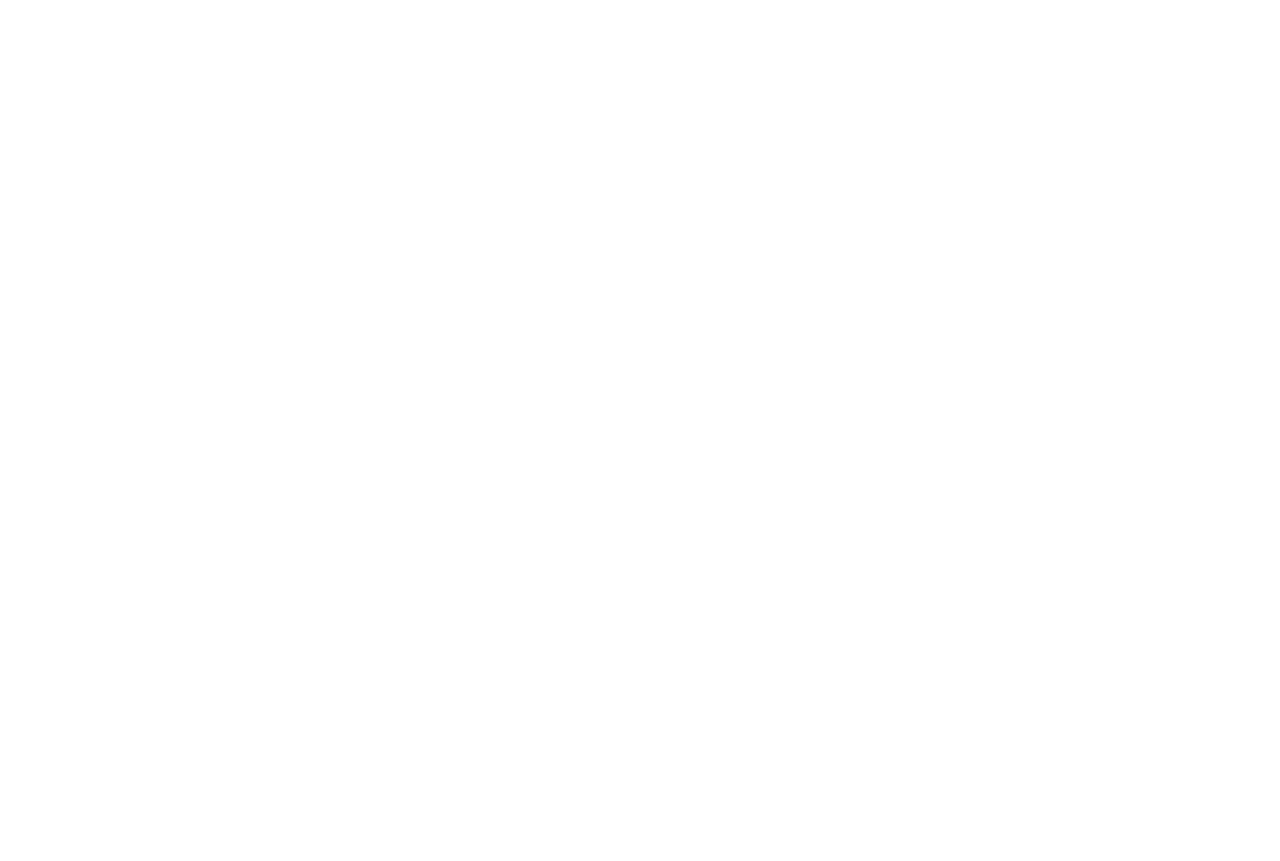
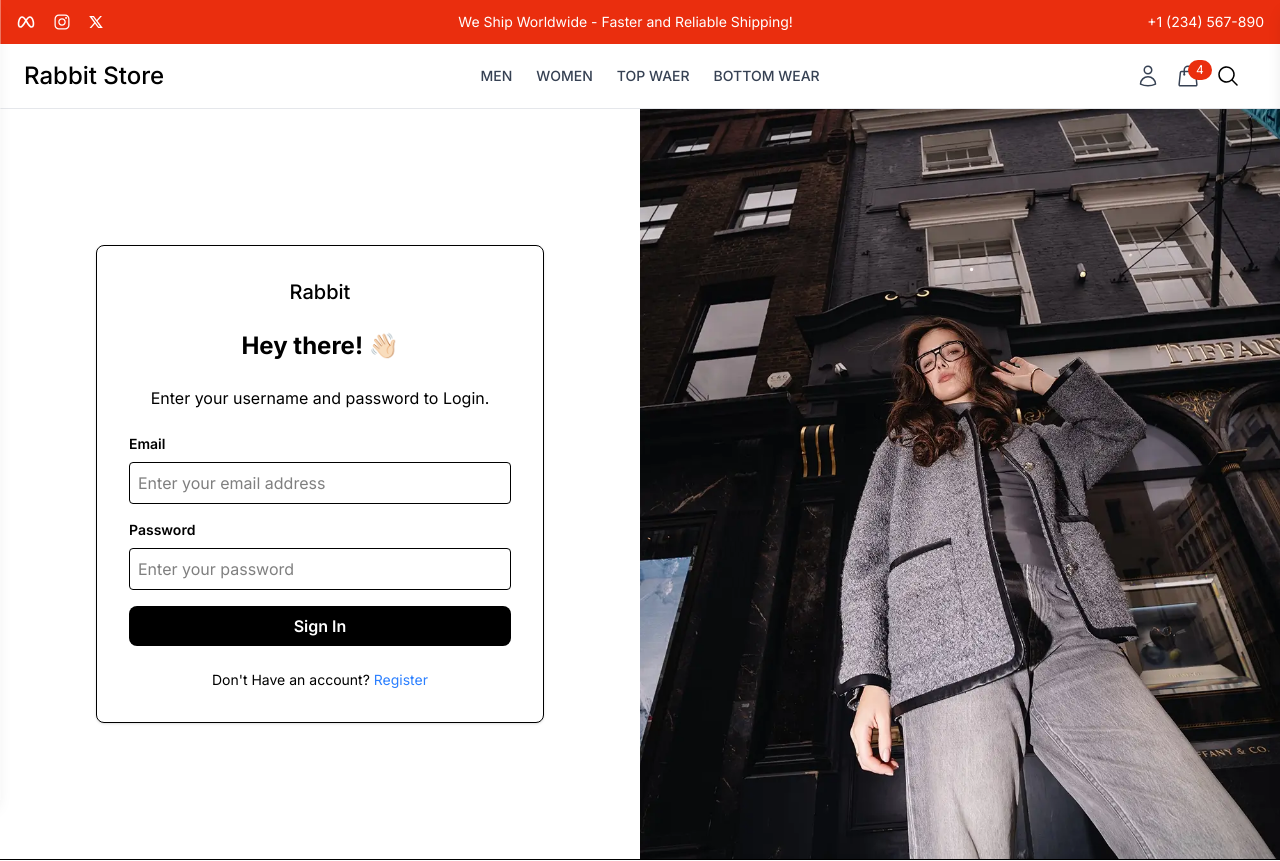
Before and after one commit to akhssm/E-Commerce, a React (Vite) app in the folder frontend/: page /login in a window 1280 px wide. Before the commit this address had no page. Shown: the top 861 px of the page. Before the commit the page ends 800 px from the top, so only its background shows below. Built offline with nearby package versions, Linux system fonts and the light colour scheme.

Commit message:
Completed Login page

```diff
--- a/frontend/src/App.jsx
+++ b/frontend/src/App.jsx
@@ -2,6 +2,7 @@
 import UserLayout from "./components/Layout/UserLayout";
 import Home from "./pages/Home";
 import { Toaster } from "sonner";
+import Login from "./pages/Login";
 
 const App = () => {
   return (
@@ -11,6 +12,7 @@
       <Routes>
        <Route path="/" element={<UserLayout />}>
           <Route index element={<Home />} />
+          <Route path="login" element={<Login />} />
        </Route>
        <Route>{/* Admin Layout */}</Route>
       </Routes>
--- /dev/null
+++ b/frontend/src/pages/Login.jsx
@@ -0,0 +1,68 @@
+import React, { useState } from 'react';
+import { Link } from 'react-router-dom';
+import login from "../assets/login.webp";
+
+const Login = () => {
+    const [email, setEmail] = useState("");
+    const [password, setPassword] = useState("");
+
+    return (
+        <div className="flex">
+            <div className="w-full md:w-1/2 flex flex-col justify-center items-center p-8 md:p-12">
+                <form className="w-full max-w-md bg-white p-8 rounded-lg border shadow-sm">
+                    <div className="flex justify-center mb-6">
+                        <h2 className="text-xl font-medium">Rabbit</h2>
+                    </div>
+                    <h2 className="text-2xl font-bold text-center mb-6">Hey there! 👋🏻</h2>
+                    <p className="text-center mb-6">
+                        Enter your username and password to Login.
+                    </p>
+                    <div className="mb-4">
+                        <label className="block text-sm font-semibold mb-2">Email</label>
+                        <input
+                           type="email"
+                           value={email}
+                           onChange={(e) => setEmail(e.target.value)}
+                           className="w-full p-2 border rounded"
+                           placeholder="Enter your email address"
+                        />
+                    </div>
+                    <div className="mb-4">
+                        <label className="block text-sm font-semibold mb-2">Password</label>
+                        <input
+                           type="email"
+                           value={password}
+                           onChange={(e) => setPassword(e.target.value)}
+                           className="w-full p-2 border rounded"
+                           placeholder="Enter your password"
+                        />
+                    </div>
+                    <button
+                      type="submit"
+                      className="w-full bg-black text-white p-2 rounded-lg font-semibold hover:bg-gray-800
+                      transition"
+                    >
+                        Sign In
+                    </button>
+                    <p className="mt-6 text-center text-sm">
+                        Don't Have an account?{" "}
+                        <Link to="/register" className="text-blue-500">
+                          Register
+                        </Link>
+                    </p>
+                </form>
+            </div>
+            <div className="hidden md:block w-1/2 bg-gray-800">
+                <div className="h-full flex flex-col justify-center items-center">
+                    <img
+                      src={login}
+                      alt="Login to Account"
+                      className="h-[750px] w-full object-cover"
+                    />
+                </div>
+            </div>
+        </div>
+    );
+};
+
+export default Login;
```
